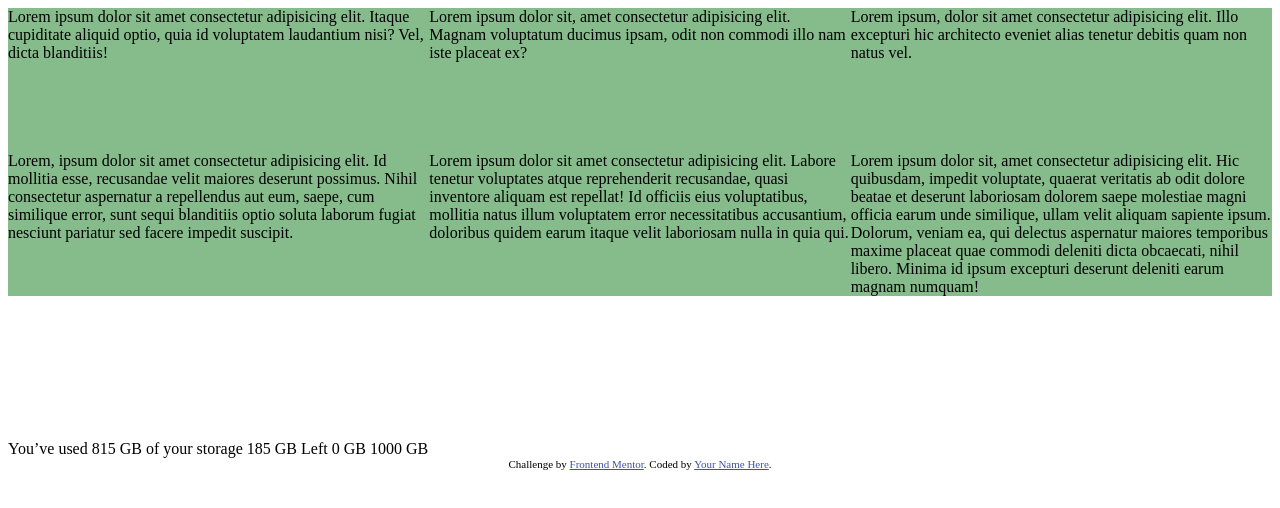
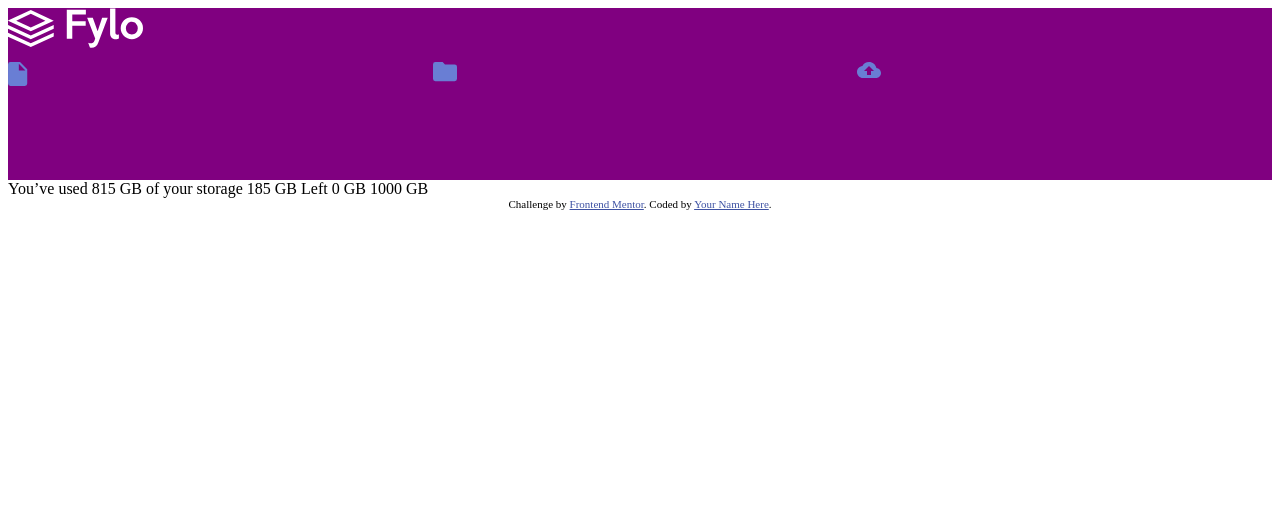
Before and after one commit to PullingStrings/fylo-data-storage-component-master, a plain HTML site: page index.html in a window 1280 px wide. Drawn offline with Linux system fonts and the light colour scheme.

Commit message:
adding layout

```diff
--- a/index.html
+++ b/index.html
@@ -11,12 +11,25 @@
 <body>
 
   <div class="container">
-    <div class="item item1">Lorem ipsum dolor sit amet consectetur adipisicing elit. Itaque cupiditate aliquid optio, quia id voluptatem laudantium nisi? Vel, dicta blanditiis!</div>
-        <div class="item item2">Lorem ipsum dolor sit, amet consectetur adipisicing elit. Magnam voluptatum ducimus ipsam, odit non commodi illo nam iste placeat ex?</div>
-        <div class="item item3">Lorem ipsum, dolor sit amet consectetur adipisicing elit. Illo excepturi hic architecto eveniet alias tenetur debitis quam non natus vel.</div>
-        <div class="item item4">Lorem, ipsum dolor sit amet consectetur adipisicing elit. Id mollitia esse, recusandae velit maiores deserunt possimus. Nihil consectetur aspernatur a repellendus aut eum, saepe, cum similique error, sunt sequi blanditiis optio soluta laborum fugiat nesciunt pariatur sed facere impedit suscipit.</div>
-        <div class="item item5">Lorem ipsum dolor sit amet consectetur adipisicing elit. Labore tenetur voluptates atque reprehenderit recusandae, quasi inventore aliquam est repellat! Id officiis eius voluptatibus, mollitia natus illum voluptatem error necessitatibus accusantium, doloribus quidem earum itaque velit laboriosam nulla in quia qui.</div>
-        <div class="item item6">Lorem ipsum dolor sit, amet consectetur adipisicing elit. Hic quibusdam, impedit voluptate, quaerat veritatis ab odit dolore beatae et deserunt laboriosam dolorem saepe molestiae magni officia earum unde similique, ullam velit aliquam sapiente ipsum. Dolorum, veniam ea, qui delectus aspernatur maiores temporibus maxime placeat quae commodi deleniti dicta obcaecati, nihil libero. Minima id ipsum excepturi deserunt deleniti earum magnam numquam!</div>
+    <section>
+      <div class="progress-section">
+        <div class="logo">
+          <img src="./images/logo.svg" alt="logo">
+        </div>
+        <div class="document">
+          <img src="./images/icon-document.svg" alt="document">
+        </div>
+        <div class="folder">
+          <img src="./images/icon-folder.svg" alt="folder">
+        </div>
+        <div class="upload">
+          <img src="./images/icon-upload.svg" alt="upload">
+        </div>
+      </div>
+      <div class="progress-section">
+
+      </div>
+    </section>
   </div>
 
   You’ve used 815 GB of your storage
--- a/styles.css
+++ b/styles.css
@@ -2,11 +2,18 @@
 .attribution a { color: hsl(228, 45%, 44%); }
 
 .container {
+  background-color: purple;
+}
+
+.progress-section {
   display: grid;
   grid-template-columns: 1fr 1fr 1fr;
   grid-template-rows: 1fr 1fr 1fr;
+  grid-column-gap: 10px;
+  grid-row-gap: 10px;
 }
 
-.item {
-    background: rgba(55, 143, 63, 0.603);
+.logo {
+  grid-column-start: 1;
+  grid-column-end: 4;
 }
```
